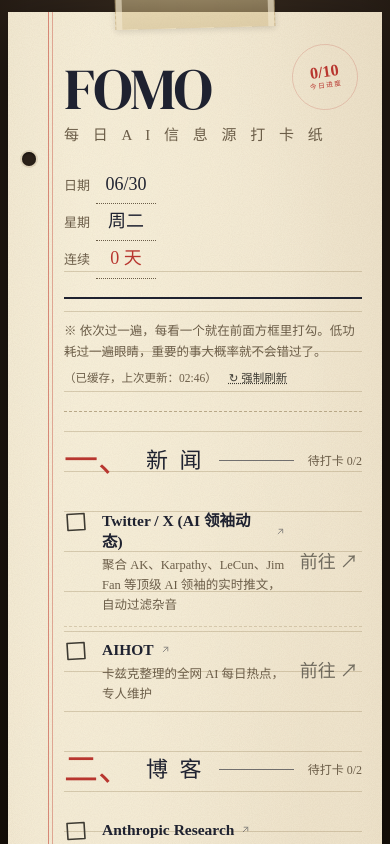
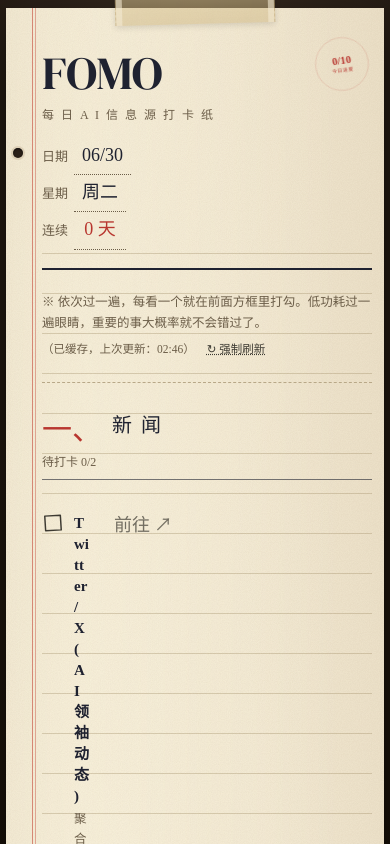
Before and after one commit to Chasen-Liao/FOMO, a React (Vite) app: page / in a window 390 px wide. Shown: the top 844 px of the page. Built offline with nearby package versions, Linux system fonts and the light colour scheme; no server answers; a web font is replaced by a local one.

Commit message:
fix: improve mobile responsive layout

```diff
--- a/src/index.css
+++ b/src/index.css
@@ -19,6 +19,7 @@
 }
 *{ box-sizing:border-box; margin:0; padding:0; }
 html,body, #root{ min-height:100%; }
+html{ overflow-x:hidden; }
 body{
   font-family:'Noto Serif SC', 'Songti SC', 'STSong', serif;
   color:var(--ink);
@@ -27,11 +28,13 @@ body{
   background-attachment: fixed;
   min-height:100vh;
   padding:32px 16px 80px;
+  overflow-x:hidden;
   -webkit-font-smoothing:antialiased;
 }
 
 /* ========== 纸张容器 ========== */
 .sheet{
+  width:100%;
   max-width:880px;
   margin:0 auto;
   background:var(--paper);
@@ -140,7 +143,8 @@ body{
   font-size:88px;
   line-height:1;
   color:var(--ink);
-  letter-spacing:-0.02em;
+  letter-spacing:0;
+  overflow-wrap:anywhere;
 }
 .form-title .sub{
   font-family:'Ma Shan Zheng', 'KaiTi', serif;
@@ -183,6 +187,7 @@ body{
   padding:8px 0 22px;
   border-bottom:1px dashed var(--rule);
   margin-bottom:32px;
+  overflow-wrap:anywhere;
 }
 
 /* 进度印章 —— 右上角圆形章 */
@@ -229,6 +234,7 @@ body{
   gap:14px;
   margin:0 0 14px;
   padding-bottom:6px;
+  flex-wrap:wrap;
 }
 .section-num{
   font-family:'Ma Shan Zheng', serif;
@@ -248,6 +254,7 @@ body{
   color:var(--ink-muted);
   margin-left:auto;
   font-family:'Noto Serif SC', serif;
+  white-space:nowrap;
 }
 .section-meta .done-mark{
   color:var(--done-green);
@@ -334,6 +341,8 @@ body{
   align-items:center;
   gap:6px;
   line-height:1.4;
+  max-width:100%;
+  overflow-wrap:anywhere;
 }
 .row-name:hover{ color:var(--stamp-red); }
 .row-name .ext{
@@ -351,6 +360,7 @@ body{
   color:var(--ink-muted);
   line-height:1.6;
   margin-top:2px;
+  overflow-wrap:anywhere;
 }
 .row-preview{
   margin-top:6px;
@@ -364,6 +374,7 @@ body{
   line-height:1.7;
   text-decoration:none;
   display:block;
+  overflow-wrap:anywhere;
 }
 .row-preview li:hover{ color:var(--stamp-red); }
 .row-preview li .t{ display:inline; }
@@ -382,6 +393,8 @@ body{
   margin-top:2px;
   align-self:center;
   opacity:0.7;
+  flex-shrink:0;
+  white-space:nowrap;
 }
 
 /* ========== 底部完成印章 ========== */
@@ -516,16 +529,92 @@ a:focus-visible{
 
 @media (max-width:640px){
   body{ padding:12px 8px 60px; }
-  .sheet{ padding:48px 20px 60px 56px; }
-  .ruled{ left:56px; right:20px; }
-  .margin-line{ left:40px; }
-  .punch{ left:14px; }
+  .sheet{ padding:44px 16px 56px 44px; }
+  .ruled{ left:44px; right:16px; top:210px; bottom:56px; }
+  .margin-line{ left:32px; }
+  .punch{ left:10px; width:12px; height:12px; }
   .form-title{ font-size:58px; }
+  .form-title .sub{
+    font-size:13px;
+    letter-spacing:3px;
+    line-height:1.5;
+  }
+  .form-head{
+    align-items:flex-start;
+    gap:14px;
+    padding-right:72px;
+  }
+  .form-meta{
+    width:100%;
+    text-align:left;
+  }
+  .form-meta .val{
+    min-width:52px;
+  }
+  .section-head{
+    align-items:flex-start;
+    gap:8px 10px;
+  }
   .section-title{ font-size:22px; }
+  .section-rule{
+    order:4;
+    flex-basis:100%;
+  }
+  .section-meta{
+    margin-left:0;
+  }
+  .row{
+    gap:10px;
+    padding-right:0;
+  }
+  .check{
+    width:22px;
+    height:22px;
+  }
+  .row-body{
+    flex-basis:0;
+  }
+  .go-arrow{
+    width:100%;
+    margin-left:32px;
+    align-self:flex-start;
+  }
+  .row-preview{
+    padding-left:8px;
+  }
   .progress-stamp{ top:28px; right:20px; width:74px; height:74px; }
   .progress-stamp .num{ font-size:22px; }
   .completion-stamp{ right:24px; bottom:60px; }
   .completion-stamp .seal{ width:108px; height:108px; }
+}
+
+@media (max-width:420px){
+  body{ padding:8px 6px 48px; }
+  .sheet{ padding:42px 12px 48px 36px; }
+  .ruled{ left:36px; right:12px; top:206px; bottom:48px; }
+  .margin-line{ left:26px; }
+  .margin-line::after{ left:3px; }
+  .punch{ left:7px; width:10px; height:10px; }
+  .form-head{ padding-right:58px; }
+  .form-title{ font-size:46px; }
+  .form-title .sub{
+    font-size:12px;
+    letter-spacing:2px;
+  }
+  .progress-stamp{ top:26px; right:12px; width:60px; height:60px; }
+  .progress-stamp .num{ font-size:18px; }
+  .progress-stamp .lab{ font-size:8px; letter-spacing:1px; }
+  .section-num{ font-size:30px; }
+  .section-title{ font-size:20px; letter-spacing:2px; }
+  .section-meta{ width:100%; }
+  .row-name{ font-size:15px; }
+  .go-arrow{ margin-left:30px; }
+  .completion-stamp{
+    right:14px;
+    bottom:50px;
+  }
+  .completion-stamp .seal{ width:96px; height:96px; }
+  .completion-stamp .seal .big{ font-size:26px; }
 }
 
 /* ========== 缓存刷新信息与按钮 ========== */
```
